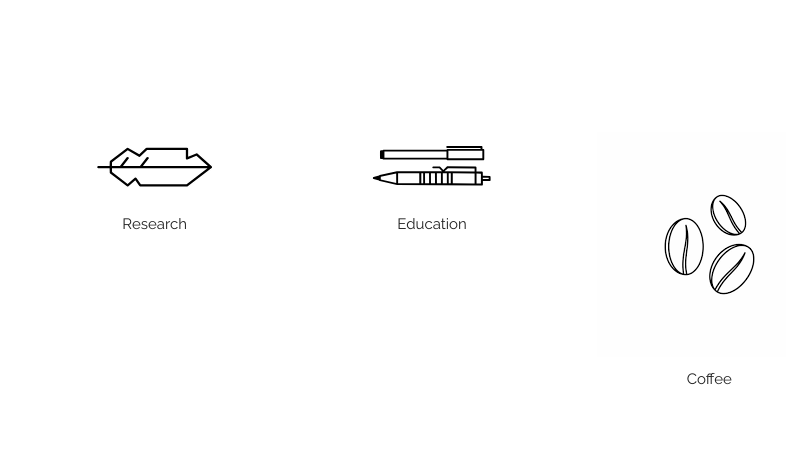
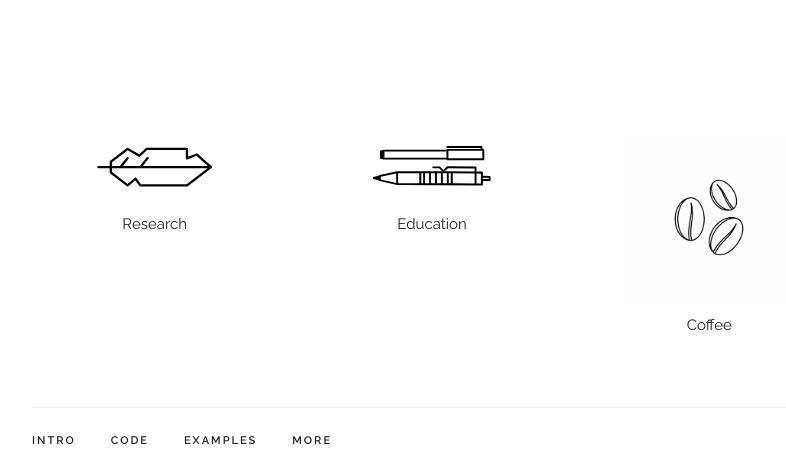
Before and after one commit to mmgalis/mmgalis.github.io, a plain HTML site: page index.html in a window 1280 px wide. Shown: the part 294-752 px from the top of the page, without its empty margins (208-994 px from the left). Drawn offline with nearby package versions, Linux system fonts and the light colour scheme.

Commit message:
Update index.html

```diff
--- a/index.html
+++ b/index.html
@@ -53,7 +53,7 @@
           Education
         </div>
         <div class="four columns value-prop">
-          <img class="value-img" src="images/coffeebeans2.png">
+          <img class="value-img" src="images/coffeebeans2.png" width="70%">
           Coffee
         </div>
       </div>
```
